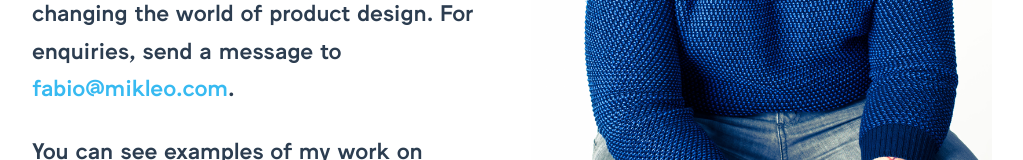
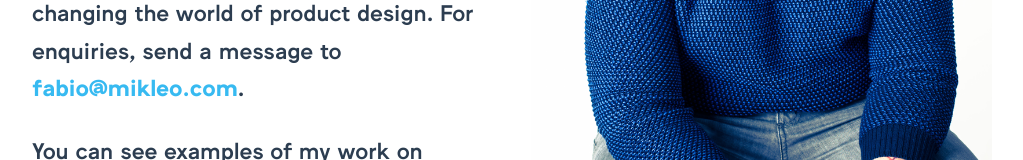
Before and after one commit to fffabs/fffabs.github.com, a plain HTML site: page index.html in a window 1280 px wide. Shown: the part 588-748 px from the top of the page, without its empty margins (128-1151 px from the left). Drawn offline with Linux system fonts and the light colour scheme.

Commit message:
Updated font weights

```diff
--- a/css/skeleton.css
+++ b/css/skeleton.css
@@ -117,6 +117,7 @@
 @font-face {
     font-family: "Jungka";
     src: url("../fonts/jungka-regular.woff") format('woff');
+    font-weight: normal;
 }
 
 @font-face {
@@ -130,10 +131,6 @@
     src: url("../fonts/jungka-bold.woff") format('woff');
     font-weight: bold;
 }
-
-
-
-
 
 .fff {
   position: relative;
@@ -264,6 +261,7 @@
   -webkit-backface-visibility: hidden;
   backface-visibility: hidden;
   -moz-osx-font-smoothing: grayscale;
+  font-weight: bold
 }
 .hvr-buzz-out:hover, .hvr-buzz-out:focus, .hvr-buzz-out:active {
   -webkit-animation-name: hvr-buzz-out;
@@ -287,10 +285,9 @@ html {
 body {
   font-size: 2.2em; /* currently ems cause chrome bug misinterpreting rems on body element */
   line-height: 1.7;
-  font-weight: 400;
+  font-weight: 300;
   font-family: "Jungka", "HelveticaNeue", "Helvetica Neue", Helvetica, Arial, sans-serif;
   color: #2C3D50; }
-
 
 /* Typography
 –––––––––––––––––––––––––––––––––––––––––––––––––– */
```
